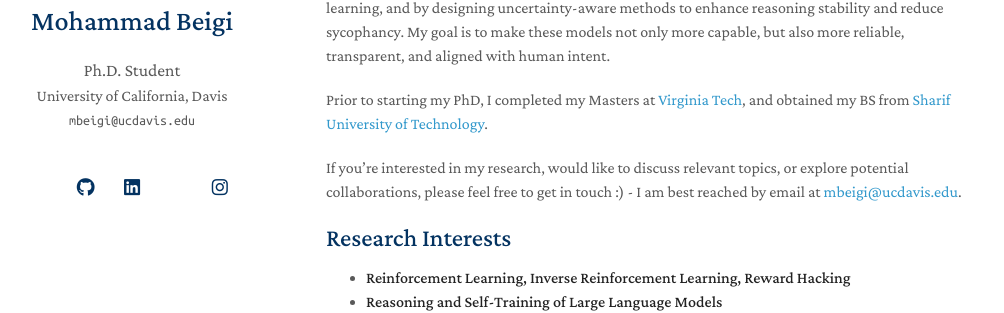
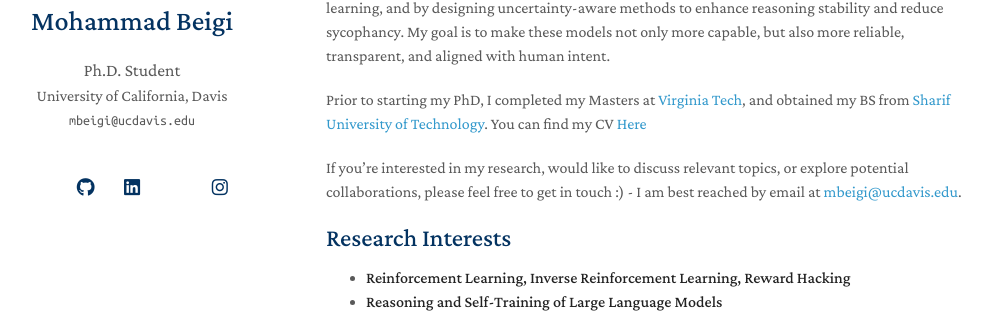
Before and after one commit to mbeigics/mbeigics.github.io, a Jekyll site: the page built from index.md, in a window 1280 px wide and 900 px high. Shown: the part 209-522 px from the top of the window, without its empty margins (144-1148 px from the left). Built offline with Jekyll 4.4.1, drawn with Linux system fonts in a browser that asks for light colours; a style sheet for code colours, icons or effects is not loaded; our own code applies the rules of GitHub Pages for plain Markdown files.

Commit message:
Update index.md

```diff
--- a/index.md
+++ b/index.md
@@ -6,7 +6,7 @@ layout: homepage
 
 I am a second-year CS PhD student at University of California, Davis, advised by Prof. [Lifu Huang](https://wilburone.github.io/). My research centers on improving the reasoning, alignment, and interpretability of large language models. Currently, I focus on developing mechanisms for robust reasoning and trustworthy alignment by detecting and mitigating reward hacking through adversarial auditing and inverse reinforcement learning, and by designing uncertainty-aware methods to enhance reasoning stability and reduce sycophancy. My goal is to make these models not only more capable, but also more reliable, transparent, and aligned with human intent.
 
-Prior to starting my PhD, I completed my Masters at [Virginia Tech](https://www.ise.vt.edu/), and obtained my BS from [Sharif University of Technology](https://en.sharif.edu/).
+Prior to starting my PhD, I completed my Masters at [Virginia Tech](https://www.ise.vt.edu/), and obtained my BS from [Sharif University of Technology](https://en.sharif.edu/). You can find my CV [Here](https://drive.google.com/file/d/1LlgrcbmJGxtrsN1xHACe3TilDhGkudS5/view?usp=sharing)
 
 If you're interested in my research, would like to discuss relevant topics, or explore potential collaborations, please feel free to get in touch :) - I am best reached by email at [mbeigi@ucdavis.edu](mailto:mbeigi@ucdavis.edu).
 
```
